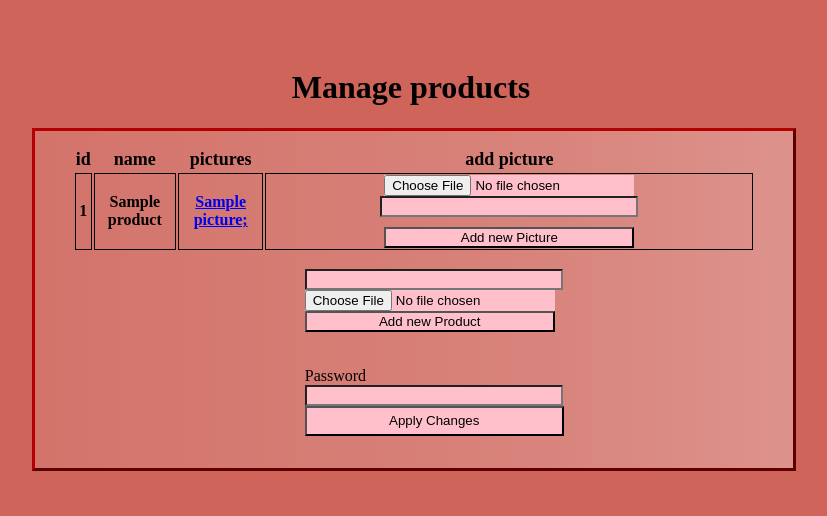
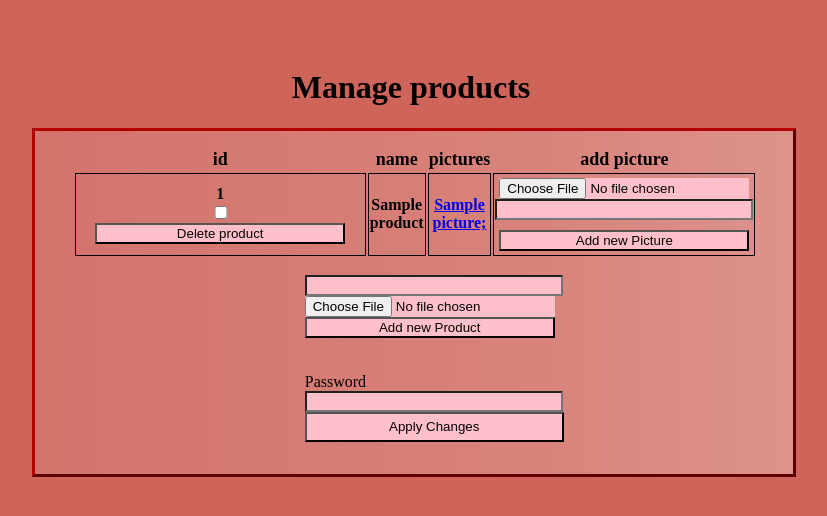
Before and after one commit to maciejratajski1999/WebPageDemo, a Flask app: page /manage in a window 1280 px wide. Shown: the part 52-568 px from the top of the page, without its empty margins (229-1056 px from the left). Run offline with Flask 2, Linux system fonts and the light colour scheme; a user stored in the database is signed in; tables that the repository leaves empty hold one stand-in row (values such as "Sample post"); lists and menus that the app fills with data are empty; some libraries are stand-ins or nearby versions.

Commit message:
Delete Product form Deleting unused static png files on startup

```diff
--- a/app/__init__.py
+++ b/app/__init__.py
@@ -10,9 +10,10 @@ db = SQLAlchemy(app)
 bcrypt = Bcrypt(app)
 login_manager = LoginManager(app)
 
-from app.utils import generate_images
+from app.utils import generate_images, delete_unused_images
 
 try:
+    delete_unused_images()
     generate_images()
 except:
     print(f"no database present at {app.config['SQLALCHEMY_DATABASE_URI']}")
--- a/app/forms.py
+++ b/app/forms.py
@@ -62,3 +62,18 @@ class ProductForm(FlaskForm):
 class ApplyChangesForm(FlaskForm):
     password = PasswordField('Password', validators=[DataRequired()])
     submit = SubmitField('Apply Changes')
+
+class DeleteProductForm(FlaskForm):
+    product_id = IntegerField('Product ID', validators=[DataRequired()], default=0)
+    confirm = BooleanField('Delete this product')
+    delete_product = SubmitField('Delete product')
+
+def delete_product_id(product_id):
+
+    class DeleteProductID(DeleteProductForm):
+        pass
+
+    DeleteProductID.product_id = IntegerField('Product ID', validators=[DataRequired()], default=product_id)
+    DeleteProductID.delete_product = SubmitField('Delete product')
+
+    return DeleteProductID()
--- a/app/routes.py
+++ b/app/routes.py
@@ -69,8 +69,14 @@ def manage():
                 flash(f"success, {new_images_count} new images saved in database", 'alert')
             else:
                 flash(f"Wrong password for {current_user.username}", 'alert')
+        delete_product_forms = {product.id : delete_product_id(product.id) for product in products}
+        for delete_form in delete_product_forms.values():
+            if delete_form.validate_on_submit():
+                if delete_form.confirm.data:
+                    delete_product_by_id(delete_form.product_id.data)
+                return redirect(url_for('manage'))
 
-        return render_template('manage.html', subpages=subpages, products=products, product_form=product_form, picture_forms=picture_forms, apply_changes_form=apply_changes_form)
+        return render_template('manage.html', subpages=subpages, products=products, product_form=product_form, picture_forms=picture_forms, apply_changes_form=apply_changes_form, delete_forms=delete_product_forms)
     return render_template('home.html', subpages=subpages)
 
 
--- a/app/templates/manage.html
+++ b/app/templates/manage.html
@@ -13,7 +13,20 @@
                     </tr>
                     {% for product in products %}
                         <tr class="product-panel">
-                            <th class="id">{{product.id}}</th>
+                            <th class="id">
+                                <form class="delete-product" method="POST"  enctype="multipart/form-data">
+                                    {{product.id}}
+                                    {% set delete_form = delete_forms[product.id] %}
+                                    {{ delete_form.hidden_tag() }}
+                                        {% for item in delete_form %}
+                                            {% if item.id not in ['csrf_token', 'product_id'] %}
+                                                {{item}}
+                                            {% elif item.id == 'product_id' %}
+                                                <div class="invisible">{{item}}</div>
+                                            {% endif %}
+                                        {% endfor %}
+                                </form>
+                            </th>
                             <th>{{product.name}}</th>
                             <th>
                                 {% for picture in product.pictures %}
@@ -22,7 +35,7 @@
                             </th>
                             <th>
                                 <form class="picture" method="POST"  enctype="multipart/form-data">
-                                    {% set form = picture_forms[product.id]%}
+                                    {% set form = picture_forms[product.id] %}
                                     {{ form.hidden_tag() }}
                                         {% for item in form %}
                                             {% if item.id not in ['csrf_token', 'product_id'] %}
--- a/app/utils.py
+++ b/app/utils.py
@@ -57,13 +57,31 @@ def split_into_groups_of_n(objects, n=3):
 def generate_images():
     static_files = list(os.listdir('app/static/pictures')) + list(os.listdir('app/static/thumbnails'))
     static_files = [file for file in static_files if os.path.splitext(file)[1] == '.png']
-    for image in Image.query.all():
+    images = Image.query.all()
+    for image in images:
         if os.path.basename(image.path) not in static_files:
             print(f"{image.path}: NIE MA MNIE")
             generate_from_image(image)
         else:
+            print(f"{image.path}: jestem")
             continue
-            print(f"{image.path}: jestem")
+
+def delete_unused_images():
+    pictures_path = 'app/static/pictures'
+    pictures = list(os.listdir(pictures_path))
+    pictures = [os.path.join(pictures_path, picture) for picture in pictures]
+    thumbnails_path = 'app/static/thumbnails'
+    thumbnails = list(os.listdir(thumbnails_path))
+    thumbnails = [os.path.join(thumbnails_path, thumbnail) for thumbnail in thumbnails]
+    static_files = pictures + thumbnails
+    static_files = [file for file in static_files if os.path.splitext(file)[1] == '.png']
+    images = [image.path for image in Image.query.all()]
+    for filename in static_files:
+        subpath, file = os.path.split(filename)
+        image_path = os.path.join(os.path.split(subpath)[1], file)
+        if image_path not in images:
+            print(filename + " nieuywany, usuwam")
+            os.remove(filename)
 
 def generate_from_image(image):
     path = os.path.join(app.root_path, f'static/{image.path}')
@@ -81,14 +99,16 @@ def save_images():
     subdirectories = ['pictures', 'thumbnails']
     images_paths = [image.path for image in Image.query.all()]
     images = []
+    valid_paths = [picture.path for picture in Picture.query.all()] + [product.thumbnail for product in Product.query.all()]
     for subdirectory in subdirectories:
         full_path = os.path.join(app.root_path, f'static/{subdirectory}')
         for filename in os.listdir(full_path):
             path = os.path.join(subdirectory, filename)
-            if path not in images_paths:
-                full_path = os.path.join(f'app/static/{path}')
-                file_binary = convert_img_to_binary(full_path)
-                images.append(add_image(path=path, file=file_binary))
+            if path in valid_paths:
+                if path not in images_paths:
+                    full_path = os.path.join(f'app/static/{path}')
+                    file_binary = convert_img_to_binary(full_path)
+                    images.append(add_image(path=path, file=file_binary))
     return images
 
 def convert_img_to_binary(path):
@@ -100,15 +120,31 @@ def convert_img_to_binary(path):
 def verify_password(user, password):
     return bcrypt.check_password_hash(user.password, password)
 
-def delete_product(product_id):
+def delete_product_by_id(product_id):
     product = Product.query.get(product_id)
+    thumbnail = get_image(product.thumbnail)
+    if thumbnail:
+        delete_image(thumbnail)
+    for picture in product.pictures:
+        delete_picture(picture)
     db.session.delete(product)
     db.session.commit()
 
-def delete_picture(picture_path):
-    picture = Picture.query.get(picture_path)
-    image = Image.query.get(picture_path)
+def delete_picture(picture):
+    image = get_image(picture.path)
     if image:
-        db.session.delete(image)
+        delete_image(image)
     db.session.delete(picture)
     db.session.commit()
+
+def delete_image(image):
+    db.session.delete(image)
+    db.session.commit()
+
+def get_picture(picture_path):
+    picture = Picture.query.get(picture_path)
+    return picture
+
+def get_image(picture_path):
+    image = Image.query.get(picture_path)
+    return image
```
